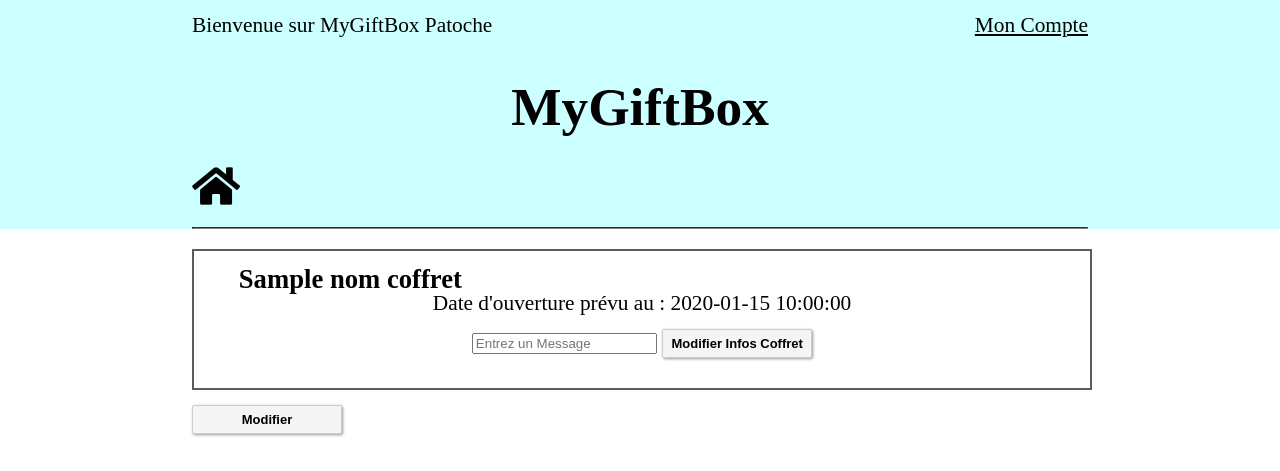
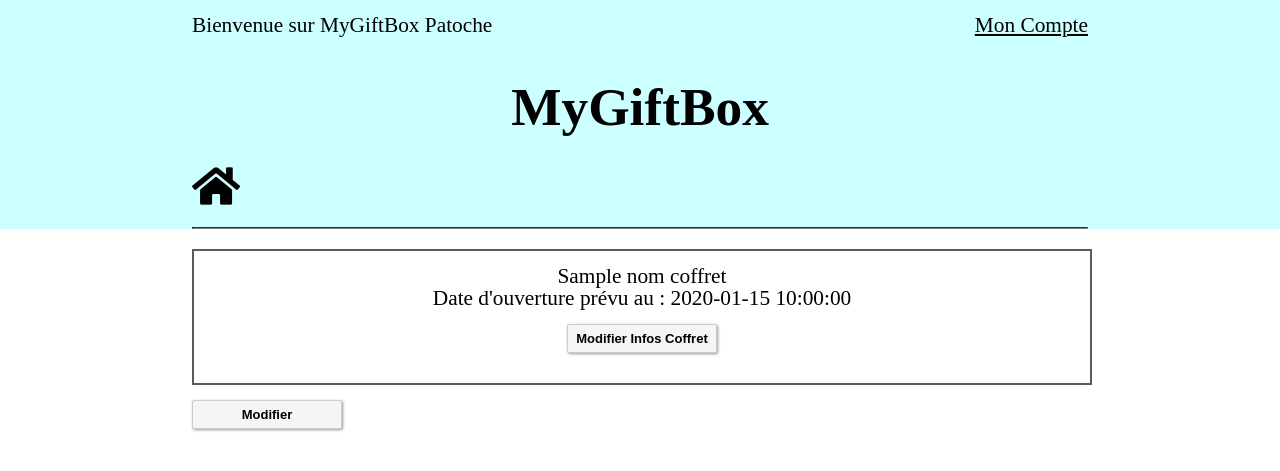
Before and after one commit to Les-Poros/MyGiftBox, a PHP site: template src/views/BoxView.html.twig in a window 1280 px wide. Shown: the top 471 px of the page. Run offline with PHP 8.4, Linux system fonts and the light colour scheme; the template is opened without the code that fills it: most values are stand-ins (such as "Sample title", 1, 10 or a date in 2020); some libraries are stand-ins or nearby versions.

Commit message:
Modification de l'affichage

```diff
--- a/src/views/BoxView.html.twig
+++ b/src/views/BoxView.html.twig
@@ -7,12 +7,9 @@
 
     <div class="main_container">
          <div class="screen">
-         <h2> {{nomCoffret}} <h2>
+         {{nomCoffret}}
          <h4> Date d'ouverture prévu au : {{date}} </h4>
-          <form class="form" action="" method="post">
-    <input type="text" name="message" placeholder="Entrez un Message">
-         <button type="submit" class="boutton"><a href="{{base_url()}}/EditBox/{{idBox}}">Modifier Infos Coffret</a></button>
-    </form>
+    <button type="submit" class="boutton"><a href="{{base_url()}}/EditBox/{{idBox}}">Modifier Infos Coffret</a></button>
          </div>
 			 <button class="boutton"><a href="{{base_url()}}/{{idBox}}/ConsultCatalogPurchase">Modifier</a></button>
         <div class="grid_container_prestations">
```
